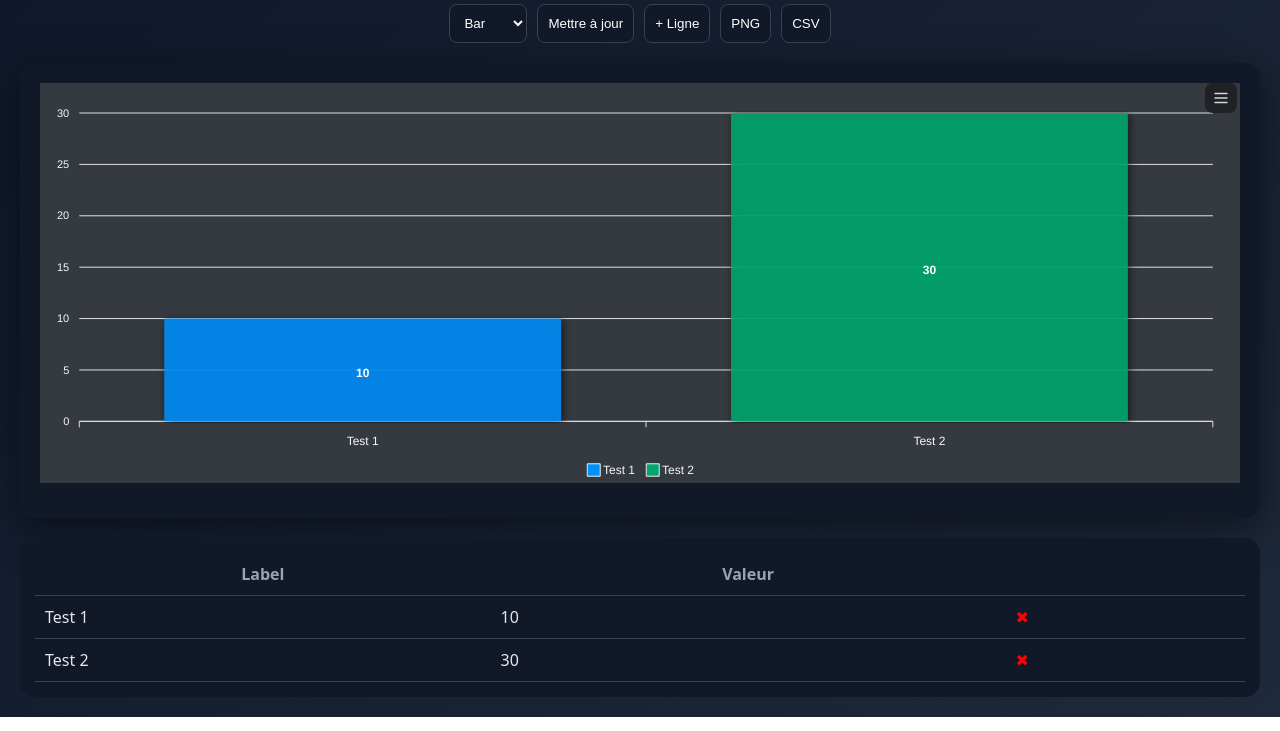
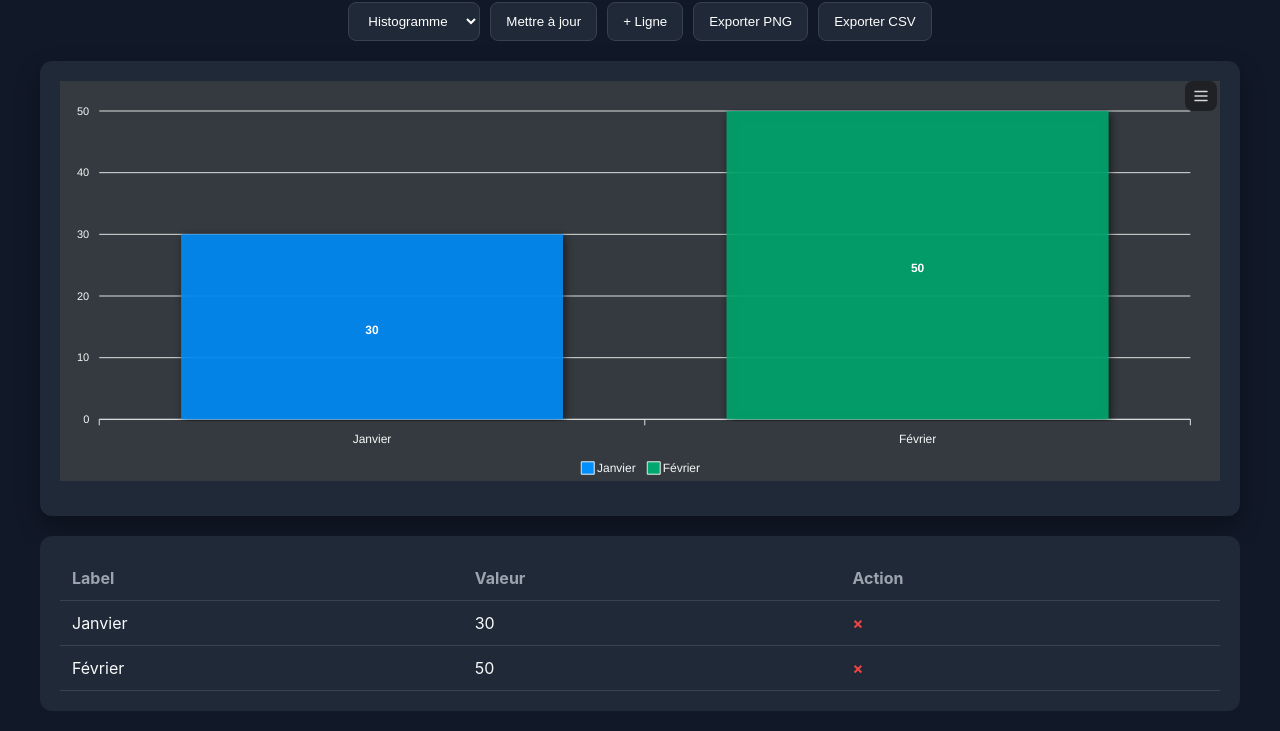
Before and after one commit to Epigone15/mes-graphiques, a plain HTML site: page index.html in a window 1280 px wide. Shown: the part 108-839 px from the top of the page. Drawn offline with nearby package versions, Linux system fonts and the light colour scheme.

Commit message:
Version finale : code ultra-optimisé, design moderne, 100% fonctionnel

```diff
--- a/index.html
+++ b/index.html
@@ -3,114 +3,128 @@
 <head>
     <meta charset="UTF-8">
     <meta name="viewport" content="width=device-width, initial-scale=1.0">
-    <title>Graphiques Ultra-Pro v2</title>
+    <title>Graphiques Ultra-Pro v3</title>
     <script src="https://cdn.jsdelivr.net/npm/apexcharts"></script>
     <style>
         :root {
-            --primary: #4f46e5;
-            --secondary: #22c55e;
-            --bg: #0f172a;
-            --card: #111827;
-            --text: #e5e7eb;
+            --bg: #111827;
+            --card: #1f2937;
+            --text: #f9fafb;
+            --primary: #6366f1;
+            --secondary: #10b981;
         }
         body {
             margin: 0;
-            font-family: system-ui;
-            background: linear-gradient(135deg, #0f172a, #1e293b);
+            font-family: 'Inter', sans-serif;
+            background: var(--bg);
             color: var(--text);
+            padding: 20px;
         }
         .container {
-            max-width: 1400px;
-            margin: auto;
-            padding: 20px;
+            max-width: 1200px;
+            margin: 0 auto;
         }
         h1 {
             text-align: center;
-            font-size: 2.2em;
-            margin-bottom: 20px;
+            margin-bottom: 30px;
+            font-size: 2rem;
         }
         .controls {
             display: flex;
+            gap: 10px;
             flex-wrap: wrap;
-            gap: 10px;
             justify-content: center;
             margin-bottom: 20px;
         }
         button, select {
+            padding: 10px 15px;
+            border-radius: 8px;
+            border: 1px solid #374151;
             background: var(--card);
-            border: 1px solid #374151;
             color: white;
-            padding: 10px;
-            border-radius: 8px;
             cursor: pointer;
+            transition: all 0.2s;
         }
         button:hover {
             background: var(--primary);
         }
-        .chart-box {
+        .chart-container {
             background: var(--card);
-            border-radius: 15px;
+            border-radius: 12px;
             padding: 20px;
-            box-shadow: 0 10px 40px rgba(0,0,0,0.5);
             margin-bottom: 20px;
+            box-shadow: 0 10px 25px rgba(0,0,0,0.3);
         }
         .data-editor {
             background: var(--card);
-            padding: 15px;
-            border-radius: 15px;
+            border-radius: 12px;
+            padding: 20px;
         }
         table {
             width: 100%;
             border-collapse: collapse;
         }
-        td, th {
-            padding: 10px;
+        th, td {
+            padding: 12px;
+            text-align: left;
             border-bottom: 1px solid #374151;
         }
         th {
             color: #9ca3af;
         }
-        td[contenteditable] {
-            outline: none;
+        .remove-btn {
+            color: #ef4444;
+            cursor: pointer;
+            font-weight: bold;
         }
-        .remove {
-            color: red;
-            cursor: pointer;
+        #chart {
+            min-height: 400px;
         }
     </style>
 </head>
 
 <body>
     <div class="container">
-    <h1>📊 Graphiques Ultra-Pro v2</h1>
+        <h1>📊 Graphiques Ultra-Pro v3</h1>
 
         <div class="controls">
-        <select id="type">
-            <option value="bar">Bar</option>
-            <option value="line">Line</option>
-            <option value="area">Area</option>
-            <option value="pie">Pie</option>
+            <select id="chartType">
+                <option value="bar">Histogramme</option>
+                <option value="line">Courbe</option>
+                <option value="area">Aire</option>
+                <option value="pie">Camembert</option>
                 <option value="donut">Donut</option>
             </select>
-
             <button onclick="updateChart()">Mettre à jour</button>
             <button onclick="addRow()">+ Ligne</button>
-        <button onclick="exportPNG()">PNG</button>
-        <button onclick="exportCSV()">CSV</button>
+            <button onclick="exportPNG()">Exporter PNG</button>
+            <button onclick="exportCSV()">Exporter CSV</button>
         </div>
 
-    <div class="chart-box">
+        <div class="chart-container">
             <div id="chart"></div>
         </div>
 
         <div class="data-editor">
-        <table id="table">
+            <table id="dataTable">
                 <thead>
-                <tr><th>Label</th><th>Valeur</th><th></th></tr>
+                    <tr>
+                        <th>Label</th>
+                        <th>Valeur</th>
+                        <th>Action</th>
+                    </tr>
                 </thead>
                 <tbody>
-                <tr><td contenteditable>Test 1</td><td contenteditable>10</td><td class="remove" onclick="removeRow(this)">✖</td></tr>
-                <tr><td contenteditable>Test 2</td><td contenteditable>30</td><td class="remove" onclick="removeRow(this)">✖</td></tr>
+                    <tr>
+                        <td contenteditable="true">Janvier</td>
+                        <td contenteditable="true">30</td>
+                        <td><span class="remove-btn" onclick="removeRow(this)">×</span></td>
+                    </tr>
+                    <tr>
+                        <td contenteditable="true">Février</td>
+                        <td contenteditable="true">50</td>
+                        <td><span class="remove-btn" onclick="removeRow(this)">×</span></td>
+                    </tr>
                 </tbody>
             </table>
         </div>
@@ -119,93 +133,100 @@
     <script>
         let chart;
 
+        // Récupère les données du tableau
         function getData() {
-        let labels = [];
-        let values = [];
+            const rows = document.querySelectorAll("#dataTable tbody tr");
+            const labels = [];
+            const values = [];
 
-        document.querySelectorAll("#table tbody tr").forEach(r => {
-            labels.push(r.children[0].innerText);
-            values.push(parseFloat(r.children[1].innerText) || 0);
+            rows.forEach(row => {
+                labels.push(row.cells[0].textContent);
+                values.push(parseFloat(row.cells[1].textContent) || 0);
             });
 
             return { labels, values };
         }
 
-    function renderChart() {
-        let { labels, values } = getData();
-        let type = document.getElementById("type").value;
+        // Met à jour le graphique
+        function updateChart() {
+            const { labels, values } = getData();
+            const chartType = document.getElementById("chartType").value;
 
-        let options = {
+            const options = {
                 chart: {
-                type: type,
+                    type: chartType,
                     height: 400,
                     animations: { enabled: true },
                     dropShadow: { enabled: true }
                 },
-            series: (type === "pie" || type === "donut") ? values : [{ name: "Data", data: values }],
+                series: (chartType === "pie" || chartType === "donut") ? values : [{ name: "Données", data: values }],
                 labels: labels,
                 theme: { mode: 'dark', palette: 'palette1' },
                 plotOptions: {
                     bar: { distributed: true },
-                pie: { donut: { labels: { show: type === "donut" } } }
+                    pie: { donut: { labels: { show: chartType === "donut" } } }
                 },
                 dataLabels: { enabled: true },
                 legend: { position: 'bottom' },
-            xaxis: type !== "pie" && type !== "donut" ? { categories: labels } : {}
+                xaxis: (chartType !== "pie" && chartType !== "donut") ? { categories: labels } : {}
             };
 
+            // Détruit l'ancien graphique s'il existe
             if (chart) {
                 chart.destroy();
             }
+
+            // Crée le nouveau graphique
             chart = new ApexCharts(document.querySelector("#chart"), options);
             chart.render();
         }
 
-    function updateChart() {
-        renderChart();
+        // Ajoute une ligne
+        function addRow() {
+            const tbody = document.querySelector("#dataTable tbody");
+            const row = document.createElement("tr");
+            row.innerHTML = `
+                <td contenteditable="true">Nouveau</td>
+                <td contenteditable="true">0</td>
+                <td><span class="remove-btn" onclick="removeRow(this)">×</span></td>
+            `;
+            tbody.appendChild(row);
         }
 
-    function addRow() {
-        let tr = document.createElement("tr");
-        tr.innerHTML = `
-            <td contenteditable>Nouveau</td>
-            <td contenteditable>0</td>
-            <td class="remove" onclick="removeRow(this)">✖</td>
-        `;
-        document.querySelector("#table tbody").appendChild(tr);
+        // Supprime une ligne
+        function removeRow(el) {
+            el.closest("tr").remove();
+            updateChart(); // Met à jour le graphique
         }
 
-    function removeRow(el) {
-        el.parentElement.remove();
-        renderChart(); // Met à jour le graphique après suppression
-    }
-
+        // Exporte en PNG
         function exportPNG() {
             chart.dataURI().then(({ imgURI }) => {
-            let a = document.createElement("a");
-            a.href = imgURI;
-            a.download = "graphique.png";
-            a.click();
+                const link = document.createElement("a");
+                link.href = imgURI;
+                link.download = "graphique.png";
+                link.click();
             });
         }
 
+        // Exporte en CSV
         function exportCSV() {
-        let { labels, values } = getData();
+            const { labels, values } = getData();
             let csv = "Label,Valeur\n";
-        labels.forEach((l, i) => {
-            csv += `${l},${values[i]}\n`;
+            labels.forEach((label, i) => {
+                csv += `${label},${values[i]}\n`;
             });
 
-        let blob = new Blob([csv], { type: "text/csv" });
-        let a = document.createElement("a");
-        a.href = URL.createObjectURL(blob);
-        a.download = "données.csv";
-        a.click();
+            const blob = new Blob([csv], { type: "text/csv" });
+            const url = URL.createObjectURL(blob);
+            const link = document.createElement("a");
+            link.href = url;
+            link.download = "données.csv";
+            link.click();
         }
 
-    // Initialisation automatique au chargement
-    window.onload = renderChart;
+        // Initialise le graphique au chargement
+        window.addEventListener("DOMContentLoaded", updateChart);
     </script>
-
 </body>
 </html>
```
Lines whose indentation alone changed are shown as unchanged.
